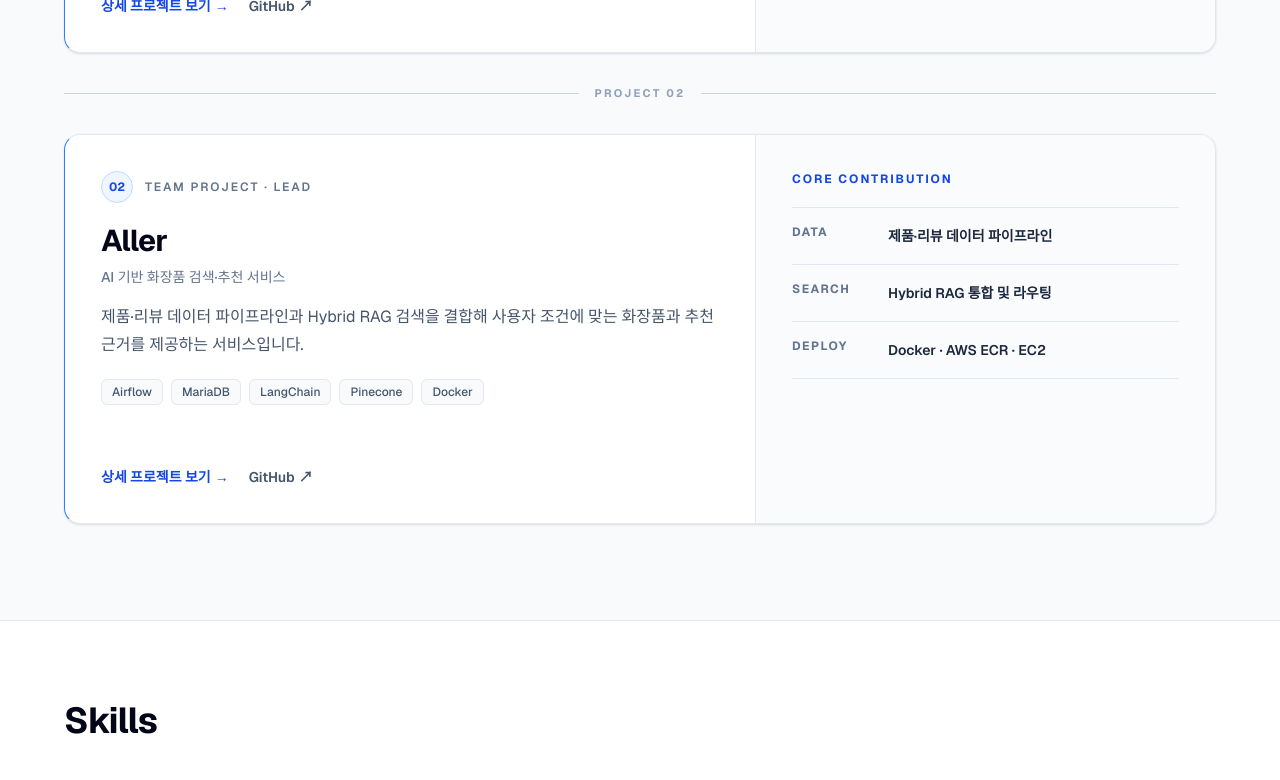
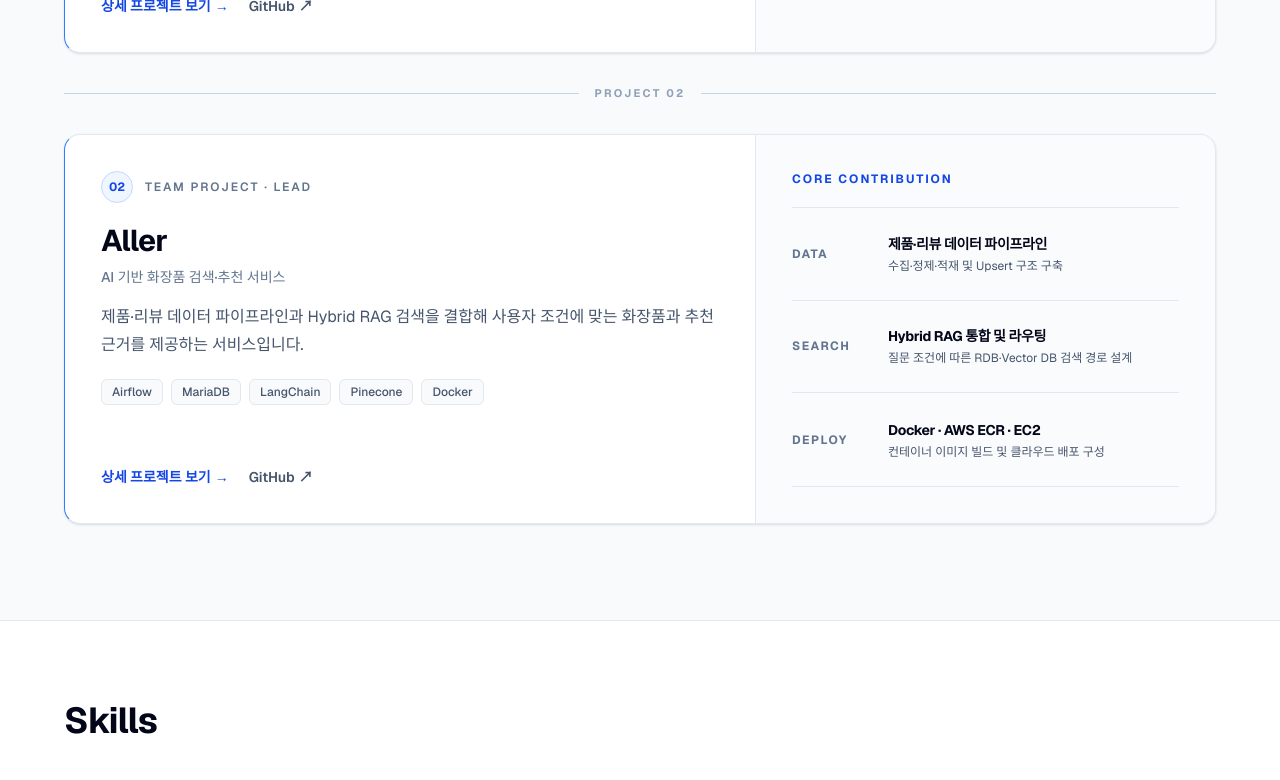
Before and after one commit to bhjin97/data-engineer-portfolio, a Next.js app: page / in a window 1280 px wide. Shown: the part 1100-1880 px from the top of the page. Built offline with nearby package versions, Linux system fonts and the light colour scheme.

Commit message:
프로젝트 카드 비율 수정 및 기술스택 영역 수정

```diff
--- a/src/components/project/ProjectCard.tsx
+++ b/src/components/project/ProjectCard.tsx
@@ -7,9 +7,9 @@ type ProjectCardProps = {
 };
 
 const contributionItems = [
-  ["DATA", "제품·리뷰 데이터 파이프라인"],
-  ["SEARCH", "Hybrid RAG 통합 및 라우팅"],
-  ["DEPLOY", "Docker · AWS ECR · EC2"],
+  ["DATA", "제품·리뷰 데이터 파이프라인", "수집·정제·적재 및 Upsert 구조 구축"],
+  ["SEARCH", "Hybrid RAG 통합 및 라우팅", "질문 조건에 따른 RDB·Vector DB 검색 경로 설계"],
+  ["DEPLOY", "Docker · AWS ECR · EC2", "컨테이너 이미지 빌드 및 클라우드 배포 구성"],
 ] as const;
 
 const metricDescriptions: Record<string, string> = {
@@ -56,9 +56,9 @@ export function ProjectCard({ project, number }: ProjectCardProps) {
         </div>
       </div>
 
-      <aside className="border-t border-slate-200 bg-slate-50/70 p-6 sm:p-8 md:border-l md:border-t-0 lg:p-9" aria-label={isMetaPipeline ? "프로젝트 핵심 검증 결과" : "프로젝트 핵심 기여"}>
+      <aside className={`border-t border-slate-200 bg-slate-50/70 p-6 sm:p-8 md:border-l md:border-t-0 lg:p-9 ${isMetaPipeline ? "" : "lg:flex lg:flex-col"}`} aria-label={isMetaPipeline ? "프로젝트 핵심 검증 결과" : "프로젝트 핵심 기여"}>
         <p className="text-xs font-bold uppercase tracking-[0.16em] text-blue-700">{isMetaPipeline ? "Key Results" : "Core Contribution"}</p>
-        <dl className="mt-5 divide-y divide-slate-200 border-y border-slate-200">
+        <dl className={`mt-5 divide-y divide-slate-200 border-y border-slate-200 ${isMetaPipeline ? "" : "lg:grid lg:flex-1 lg:grid-rows-3"}`}>
           {isMetaPipeline
             ? project.metrics?.map((metric) => {
                 const label = metric.unit ?? metric.label;
@@ -72,10 +72,13 @@ export function ProjectCard({ project, number }: ProjectCardProps) {
                   </div>
                 );
               })
-            : contributionItems.map(([label, description]) => (
-                <div className="grid gap-1 py-4 sm:grid-cols-[5rem_1fr] sm:gap-x-4" key={label}>
+            : contributionItems.map(([label, contribution, description]) => (
+                <div className="grid gap-1 py-4 sm:grid-cols-[5rem_1fr] sm:gap-x-4 lg:items-center" key={label}>
                   <dt className="text-xs font-bold uppercase tracking-[0.12em] text-slate-500">{label}</dt>
-                  <dd className="text-sm font-semibold leading-6 text-slate-800">{description}</dd>
+                  <dd className="min-w-0">
+                    <p className="break-words text-sm font-bold leading-5 tracking-tight text-slate-950">{contribution}</p>
+                    <p className="mt-1 text-xs leading-4 text-slate-600">{description}</p>
+                  </dd>
                 </div>
               ))}
         </dl>
--- a/src/components/sections/SkillsSection.tsx
+++ b/src/components/sections/SkillsSection.tsx
@@ -30,6 +30,7 @@ export function SkillsSection() {
               )}
             </div>
           ))}
+          <div aria-hidden="true" className="hidden bg-white sm:block" />
         </div>
       </div>
     </section>
```
